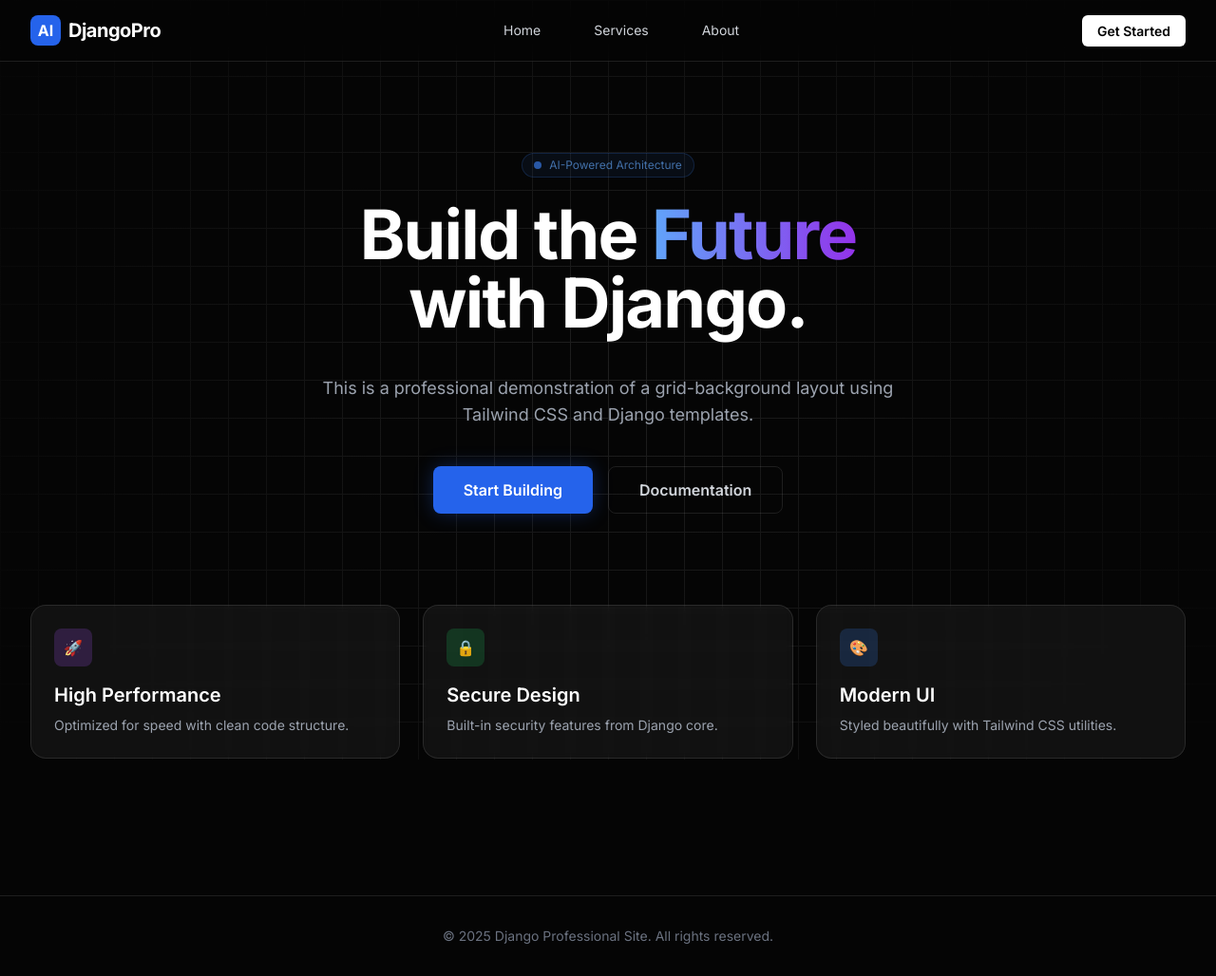
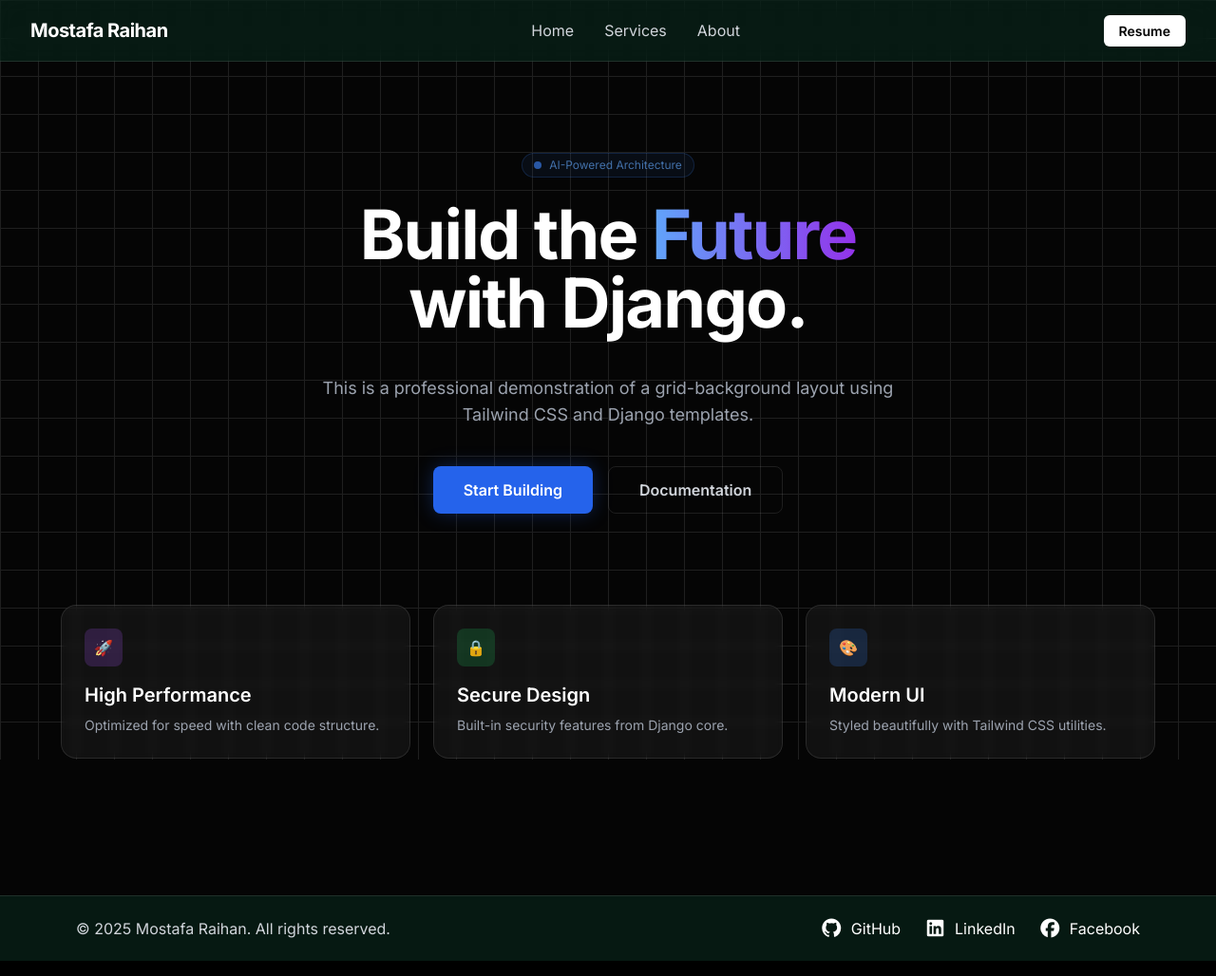
Before and after one commit to mostafaraihan/Django_Portfolio, a Django app: page / in a window 1280 px wide. Shown: the whole page at 95% size. Run offline with Django 5.2, Linux system fonts and the light colour scheme; some libraries are stand-ins or nearby versions.

Commit message:
home page modify

```diff
--- a/templates/layout/layout.html
+++ b/templates/layout/layout.html
@@ -3,11 +3,12 @@
 <head>
     <meta charset="UTF-8">
     <meta name="viewport" content="width=device-width, initial-scale=1.0">
-    <title>{% block title %}My Professional Site{% endblock %}</title>
+    <title>{% block title %}Mostafa Raihan | Django Developer{% endblock %}</title>
 
     <script src="https://cdn.tailwindcss.com"></script>
 
     <link href="https://fonts.googleapis.com/css2?family=Inter:wght@300;400;600;700&display=swap" rel="stylesheet">
+    <link rel="stylesheet" href="https://cdnjs.cloudflare.com/ajax/libs/font-awesome/7.0.1/css/all.min.css" integrity="sha512-2SwdPD6INVrV/lHTZbO2nodKhrnDdJK9/kg2XD1r9uGqPo1cUbujc+IYdlYdEErWNu69gVcYgdxlmVmzTWnetw==" crossorigin="anonymous" referrerpolicy="no-referrer" />
 
     <script>
         tailwind.config = {
@@ -18,9 +19,8 @@
                         sans: ['Inter', 'sans-serif'],
                     },
                     colors: {
-                        // Custom dark shades like your screenshot
                         dark: {
-                            900: '#050505', // Almost black background
+                            900: '#050505',
                             800: '#0a0a0a',
                             700: '#171717',
                         }
@@ -31,65 +31,91 @@
     </script>
 
     <style>
-        /* This CSS creates the specific grid background from your screenshots.
-           It uses linear gradients to draw the lines.
-        */
         .bg-grid-pattern {
-            background-color: #050505; /* Base dark color */
+            background-color: #050505;
             background-image:
                 linear-gradient(to right, #1f1f1f 1px, transparent 1px),
                 linear-gradient(to bottom, #1f1f1f 1px, transparent 1px);
-            background-size: 40px 40px; /* Adjust size of squares here */
-            position: relative;
-        }
-
-        /* Optional: Adds a subtle vignette/fade so the grid isn't too harsh */
-        .bg-grid-overlay {
-            position: absolute;
-            top: 0;
-            left: 0;
-            width: 100%;
-            height: 100%;
-            background: radial-gradient(circle at center, transparent 0%, #050505 100%);
-            pointer-events: none; /* Let clicks pass through */
+            background-size: 40px 40px;
         }
     </style>
 </head>
+
 <body class="bg-dark-900 text-gray-300 font-sans antialiased min-h-screen flex flex-col">
 
-    <div class="fixed inset-0 z-[-1] bg-grid-pattern">
-        <div class="bg-grid-overlay"></div>
-    </div>
+    <!-- Background grid -->
+    <div class="fixed inset-0 z-[-1] bg-grid-pattern"></div>
 
-    <nav class="border-b border-white/10 backdrop-blur-md bg-dark-900/50 sticky top-0 z-50">
+    <!-- NAVBAR -->
+    <nav class="border-b border-white/10 backdrop-blur-md bg-[#092e20]/50 sticky top-0 z-50">
         <div class="max-w-7xl mx-auto px-4 sm:px-6 lg:px-8">
             <div class="flex justify-between h-16 items-center">
-                <div class="flex-shrink-0 flex items-center gap-2">
-                    <div class="w-8 h-8 bg-blue-600 rounded-lg flex items-center justify-center text-white font-bold">AI</div>
-                    <span class="font-bold text-xl text-white tracking-tight">DjangoPro</span>
+
+                <div class="flex-shrink-0 flex items-center gap-1">
+                    <div class="font-bold text-xl text-white tracking-tight">
+                        Mostafa Raihan
+                    </div>
                 </div>
+
+                <!-- Desktop Menu -->
                 <div class="hidden md:flex space-x-8">
-                    <a href="#" class="text-gray-300 hover:text-white transition-colors px-3 py-2 text-sm font-medium">Home</a>
-                    <a href="#" class="text-gray-300 hover:text-white transition-colors px-3 py-2 text-sm font-medium">Services</a>
-                    <a href="#" class="text-gray-300 hover:text-white transition-colors px-3 py-2 text-sm font-medium">About</a>
+                    <a href="#" class="nav-item">Home</a>
+                    <a href="#" class="nav-item">Services</a>
+                    <a href="#" class="nav-item">About</a>
                 </div>
-                <div>
-                    <a href="#" class="bg-white text-black hover:bg-gray-200 px-4 py-2 rounded-md text-sm font-semibold transition-colors">Get Started</a>
+
+                <!-- CTA -->
+                <div class="block">
+                    <a href="#"
+                       class="bg-white text-black hover:bg-gray-200 px-4 py-2 rounded-md text-sm font-semibold transition-colors">
+                       Resume
+                    </a>
                 </div>
+
             </div>
         </div>
     </nav>
 
-    <main class="flex-grow">
+    <!-- CONTENT -->
+    <main class="flex-grow px-4 sm:px-6 lg:px-8">
         {% block content %}
         {% endblock %}
     </main>
 
-    <footer class="border-t border-white/10 py-8 mt-12 bg-dark-900/80">
-        <div class="max-w-7xl mx-auto px-4 text-center text-sm text-gray-500">
-            &copy; 2025 Django Professional Site. All rights reserved.
+<!-- FOOTER (Responsive) -->
+<footer class="py-5 mt-12 border-t border-white/10 backdrop-blur-md bg-[#092e20]/50">
+    <div class="max-w-6xl mx-auto px-4">
+
+        <div class="flex flex-col sm:flex-row items-center justify-between gap-4">
+
+            <!-- Left text -->
+            <div class="text-md text-gray-300 text-center sm:text-left">
+                &copy; 2025 Mostafa Raihan. All rights reserved.
+            </div>
+
+            <!-- Right social icons -->
+            <div class="flex items-center gap-6">
+
+                <!-- GitHub icon -->
+                <a href="#" class="flex items-center text-white hover:text-gray-300 transition gap-2">
+                    <i class="fab fa-github text-xl"></i> GitHub
+                </a>
+
+                <!-- LinkedIn icon -->
+                <a href="#" class="flex items-center text-white hover:text-gray-300 transition gap-2">
+                    <i class="fab fa-linkedin text-xl"></i> LinkedIn
+                </a>
+
+                <!-- Facebook icon -->
+                <a href="#" class="flex items-center text-white hover:text-gray-300 transition gap-2">
+                    <i class="fab fa-facebook text-xl"></i> Facebook
+                </a>
+
+            </div>
         </div>
-    </footer>
+    </div>
+</footer>
+
 
 </body>
 </html>
```
